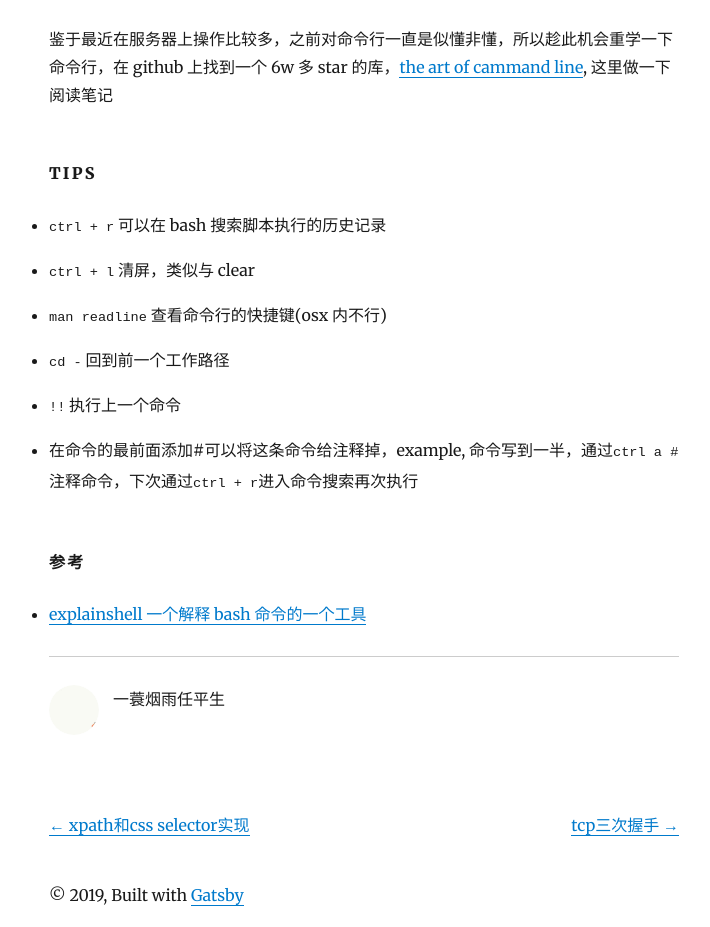
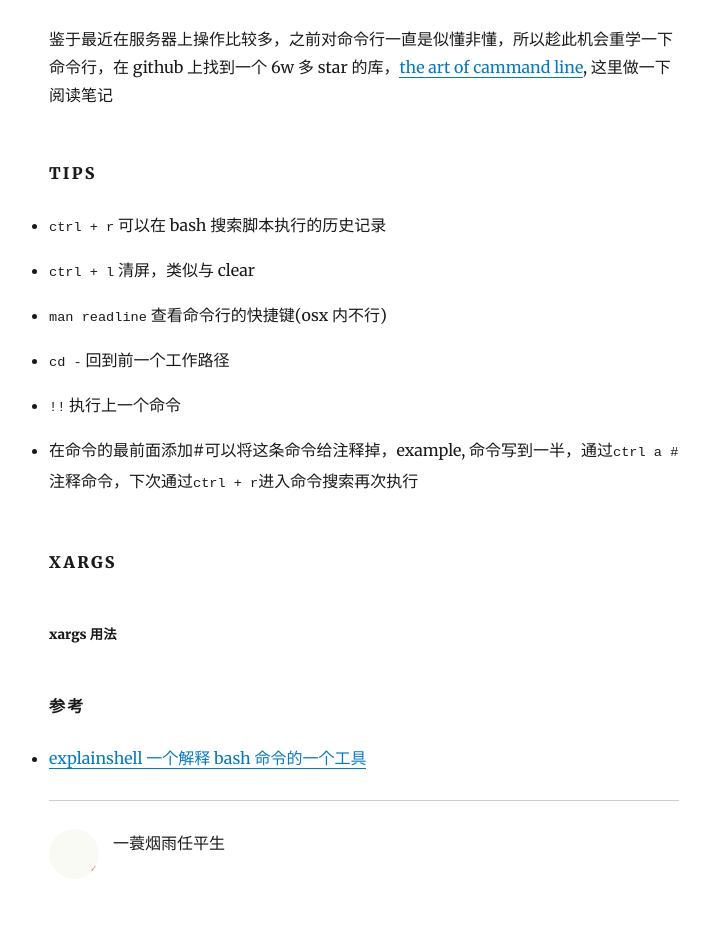
Before and after one commit to feikerwu/blog, a Gatsby site: page /the-art-of-command-line/ in a window 1280 px wide. Shown: the part 170-1097 px from the top of the page, without its empty margins (276-986 px from the left). Built offline with nearby package versions, Linux system fonts and the light colour scheme; Gatsby itself is replaced by a stand-in of ours; some packages are replaced by stand-ins of ours.

Commit message:
feat: xargs

```diff
--- a/content/blog/the-art-of-command-line/index.md
+++ b/content/blog/the-art-of-command-line/index.md
@@ -15,6 +15,10 @@ description: 《the-art-of-command-line》读书笔记
 - `!!` 执行上一个命令
 - 在命令的最前面添加#可以将这条命令给注释掉，example, 命令写到一半，通过`ctrl a #`注释命令，下次通过`ctrl + r`进入命令搜索再次执行
 
+#### xargs
+
+##### xargs 用法
+
 #### 参考
 
 - [explainshell 一个解释 bash 命令的一个工具](https://explainshell.com/)
```
